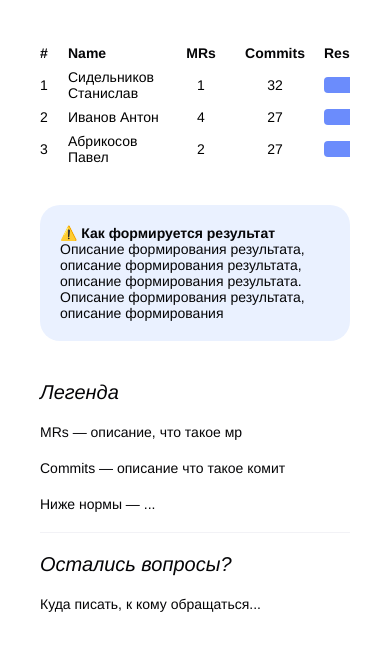
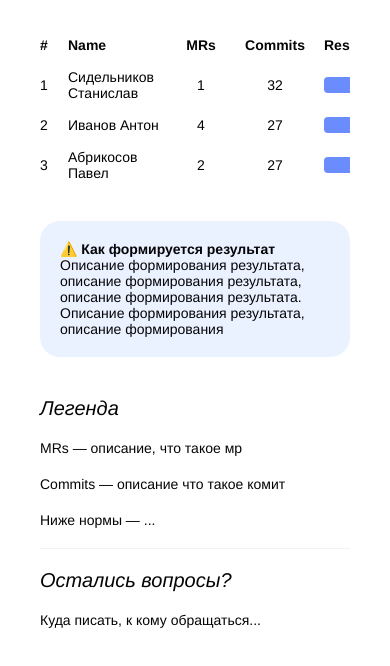
Before and after one commit to rizespb/email, a plain HTML site: page index.html in a window 390 px wide. Shown: the part 326-992 px from the top of the page. Drawn offline with Linux system fonts and the light colour scheme.

Commit message:
Scroll improved

```diff
--- a/style.css
+++ b/style.css
@@ -108,10 +108,14 @@ body {
 .statisticsTable {
   display: flex;
   flex-direction: column;
+  row-gap: 16px;
+  list-style: none;
+}
 
-  list-style: none;
-
-  overflow-x: scroll;
+@media (max-width: 500px) {
+  .statisticsTable {
+    overflow-x: scroll;
+  }
 }
 
 .statistic {
@@ -120,7 +124,6 @@ body {
   grid-template-columns: 20px 1fr 50px 82px 116px;
   align-items: center;
   min-width: 400px;
-  height: 32px;
   color: #000000;
 }
 
```
